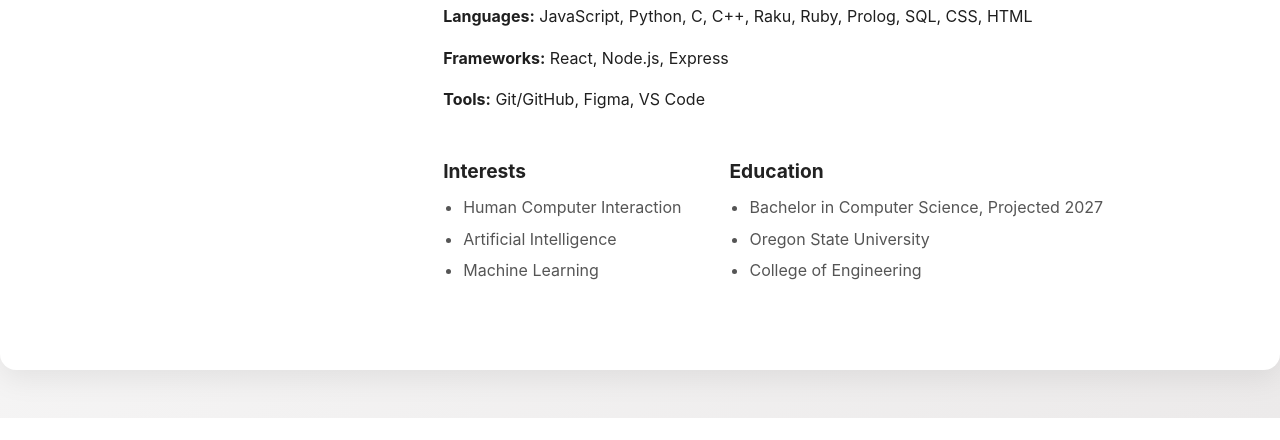
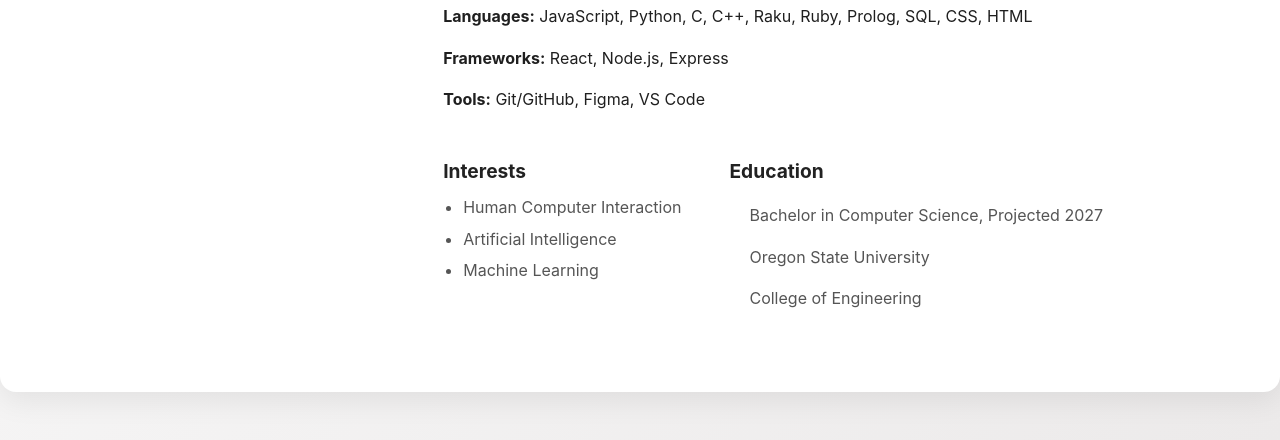
Before and after one commit to savhannab/savhannab.github.io, a website: page index.html in a window 1280 px wide. Shown: the part 403-843 px from the top of the page. Before the commit the page ends 821 px from the top, so only its background shows below. Drawn offline with Linux system fonts and the light colour scheme.

Commit message:
updated main

```diff
--- a/index.html
+++ b/index.html
@@ -63,9 +63,9 @@
       <div class="col">
         <h3>Education</h3>
         <ul>
-          <li>Bachelor in Computer Science, Projected 2027</li>
-          <li>Oregon State University</li>
-          <li>College of Engineering</li>
+          <p>Bachelor in Computer Science, Projected 2027</p>
+          <p>Oregon State University</p>
+          <p>College of Engineering</p>
         </ul>
       </div>
     </div>
```
